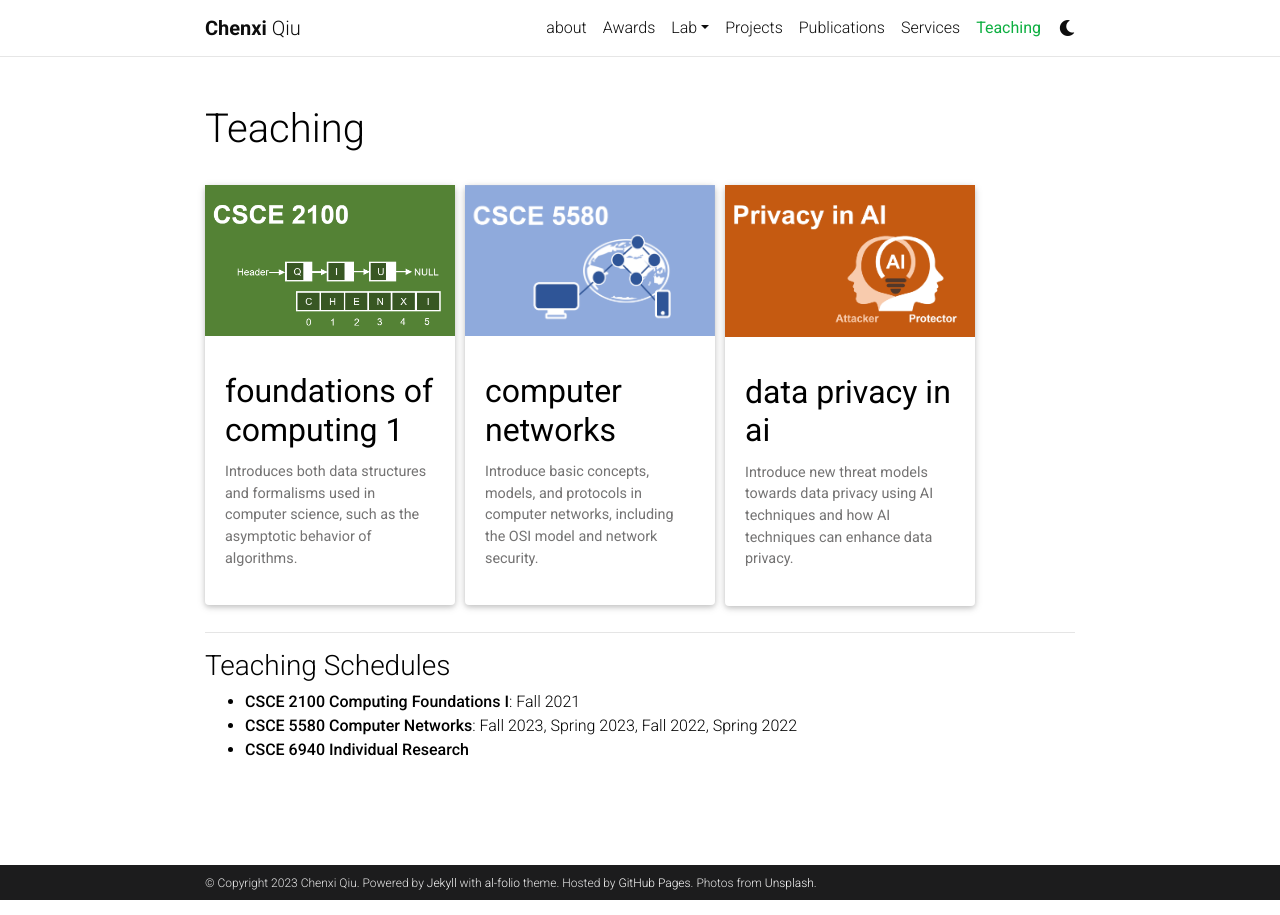
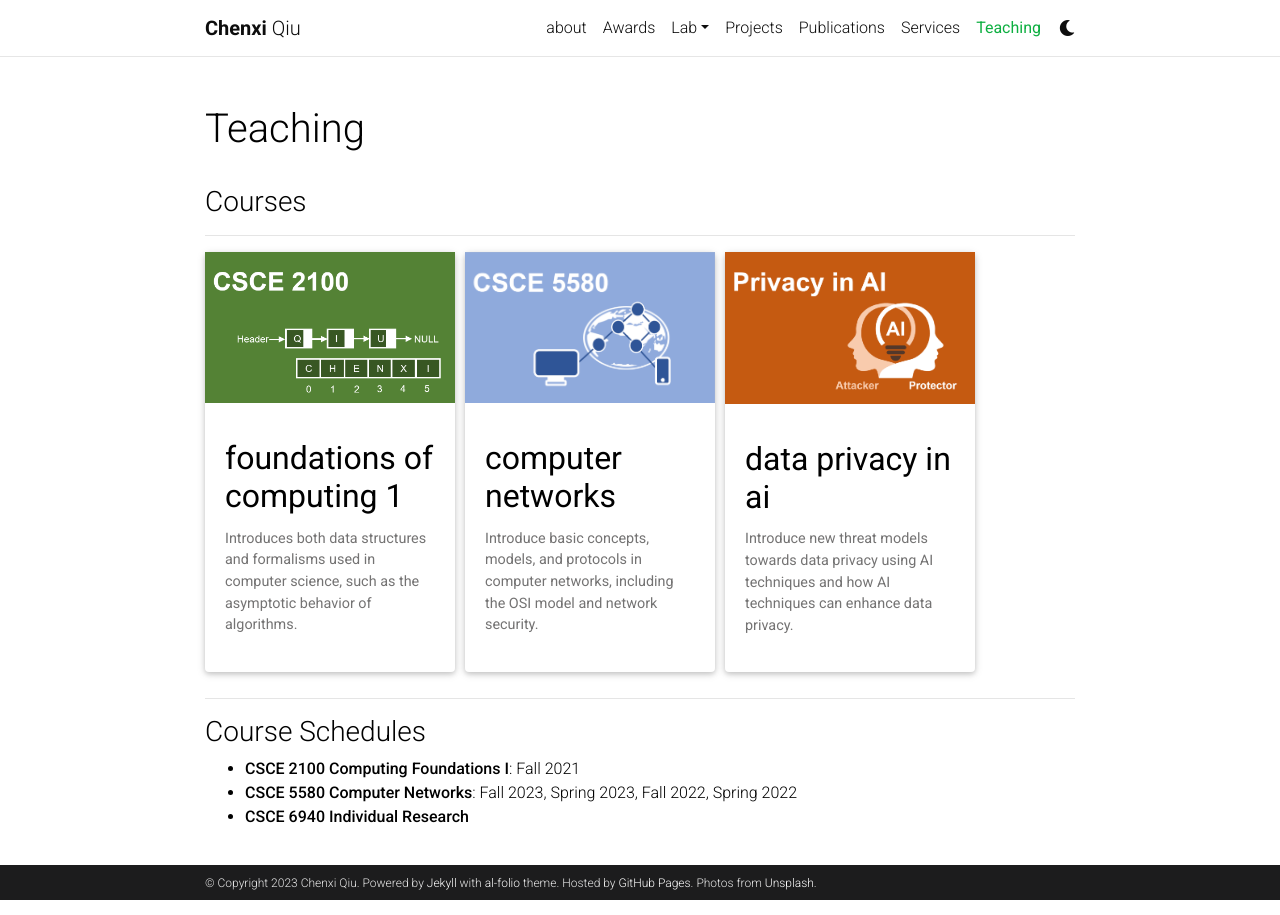
Before and after one commit to chenxiunt/chenxiunt.github.io, a Jekyll site: the page built from _pages/teaching.md, in a window 1280 px wide. Built offline with Jekyll 4.4.1, drawn with Linux system fonts in a browser that asks for light colours; full-size pictures stand in for the smaller copies a plugin makes; comment, search, counter and statistics services are not loaded; a style sheet for code colours, icons or effects is not loaded.

Commit message:
Update teaching.md

```diff
--- a/_pages/teaching.md
+++ b/_pages/teaching.md
@@ -4,6 +4,9 @@ title: Teaching
 permalink: /Teaching/
 nav: true
 horizontal: false
+
+---
+### Courses ###
 ---
 <div class="projects">
   {% if site.enable_teaching_categories and page.display_categories %}
@@ -57,7 +60,7 @@ horizontal: false
 
 ---
 
-### Teaching Schedules ###
+### Course Schedules ###
 * **CSCE 2100 Computing Foundations I**: Fall 2021
 * **CSCE 5580 Computer Networks**: Fall 2023, Spring 2023, Fall 2022, Spring 2022
 * **CSCE 6940 Individual Research**
```
